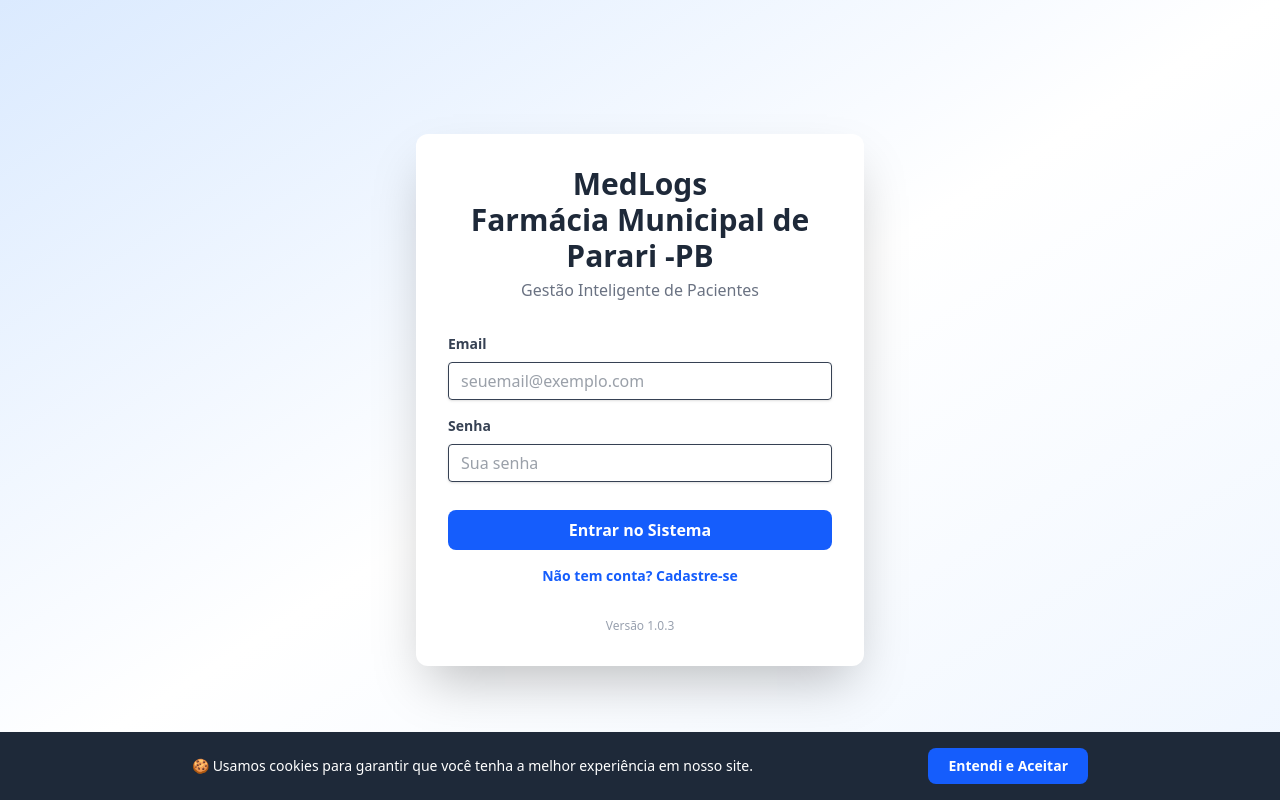
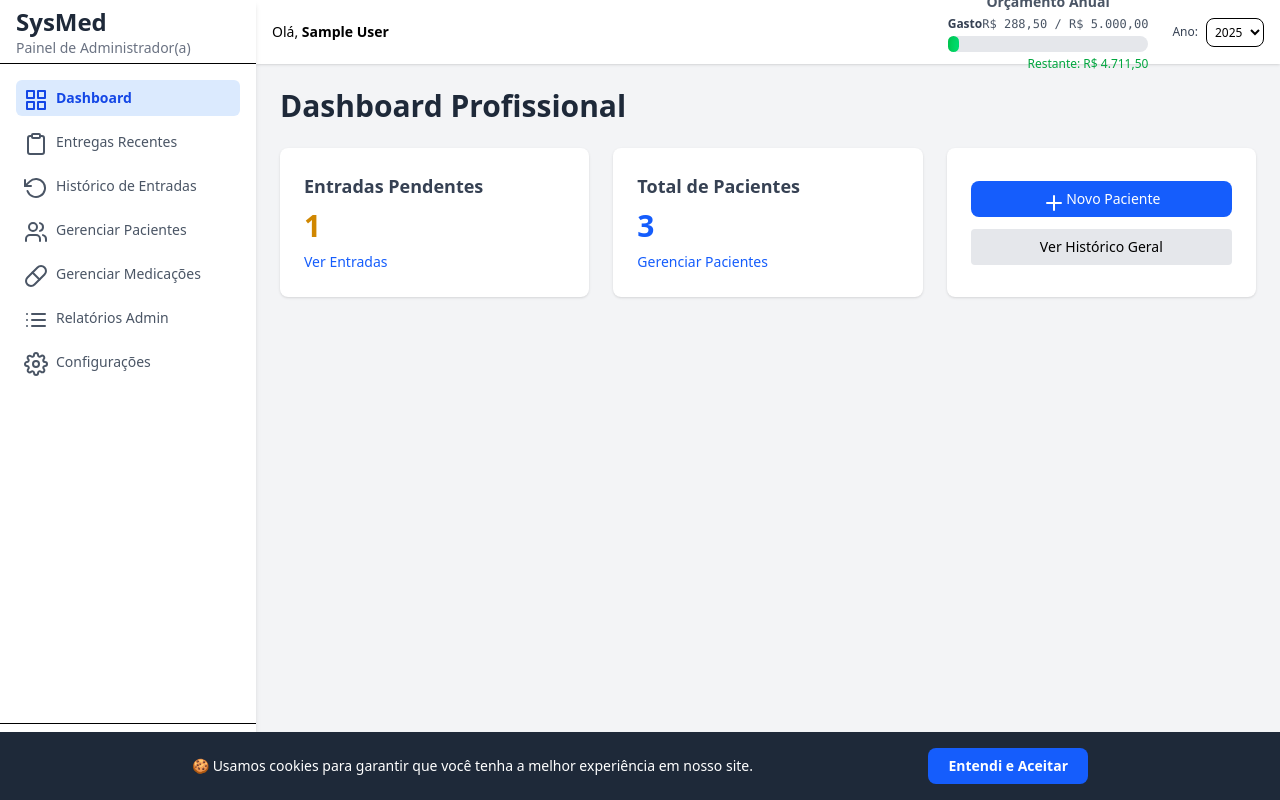
Before and after one commit to jaeffson/devLogs, a React (Vite) app: page /dashboard in a window 1280 px wide. Before the commit this address led to /login. Built offline with nearby package versions, Linux system fonts and the light colour scheme; sample sign-in values are in the browser's storage.

Commit message:
correçãonoApp.jsx

```diff
--- a/src/App.jsx
+++ b/src/App.jsx
@@ -1,4 +1,4 @@
-// src/App.jsx (VERSÃO COM ROTA DE RELATÓRIOS COMPARTILHADA)
+// src/App.jsx (VERSÃO COM ROTA DE RELATÓRIOS COMPARTILHADA E LOGIN PERSISTENTE)
 import React, { useState, useEffect } from 'react';
 import { Routes, Route, Navigate, useNavigate, Link } from 'react-router-dom';
 
@@ -37,7 +37,25 @@ let MOCK_RECORDS = [
 // --- Fim dos Dados Mock ---
 
 export default function App() {
-  const [user, setUser] = useState(null);
+
+  // --- PASSO 1: LER DO LOCALSTORAGE AO INICIAR ---
+  // Trocamos 'useState(null)' por uma função que roda SÓ UMA VEZ.
+  // Ela tenta ler o 'user' do localStorage. Se achar, o usuário já começa logado.
+  const [user, setUser] = useState(() => {
+    const storedUser = localStorage.getItem('user');
+    if (!storedUser) return null; // Se não tem nada, começa nulo
+
+    try {
+      // Converte a string guardada de volta para um objeto
+      return JSON.parse(storedUser);
+    } catch (error) {
+      console.error("Falha ao analisar usuário do localStorage:", error);
+      // Se os dados estiverem corrompidos, limpa e começa nulo
+      localStorage.removeItem('user');
+      return null;
+    }
+  });
+
   const [isInitializing, setIsInitializing] = useState(true);
   const [isLoggingOut, setIsLoggingOut] = useState(false);
   const [toasts, setToasts] = useState([]);
@@ -80,6 +98,7 @@ export default function App() {
   };
 
   useEffect(() => {
+    // Esta lógica de preloader continua a mesma
     const initTimer = setTimeout(() => setIsInitializing(false), 1000);
     const consent = localStorage.getItem('cookieConsent');
     if (consent !== 'true') {
@@ -89,21 +108,25 @@ export default function App() {
     return () => clearTimeout(initTimer);
   }, []);
 
-  useEffect(() => {
-    // console.log("3. App.jsx: O estado 'user' mudou para:", user);
-  }, [user]);
 
+  // --- PASSO 2: SALVAR NO LOCALSTORAGE AO FAZER LOGIN ---
   const handleLogin = (userData) => {
-    // console.log("2. App.jsx: handleLogin foi chamado com:", userData);
+    // 1. Salva o usuário no localStorage (convertido para string)
+    localStorage.setItem('user', JSON.stringify(userData));
+    // 2. Atualiza o estado do React (como antes)
     setUser(userData);
     addLog(userData.name, 'fez login.');
     navigate('/dashboard', { replace: true });
   };
 
+  // --- PASSO 3: REMOVER DO LOCALSTORAGE AO FAZER LOGOUT ---
   const handleLogout = () => {
     setIsLoggingOut(true);
     addLog(user?.name, 'fez logout.');
     setTimeout(() => {
+      // 1. Remove o usuário do localStorage
+      localStorage.removeItem('user');
+      // 2. Atualiza o estado do React para null (como antes)
       setUser(null);
       setIsLoggingOut(false);
       navigate('/login', { replace: true });
```
Lines whose indentation alone changed are shown as unchanged.
